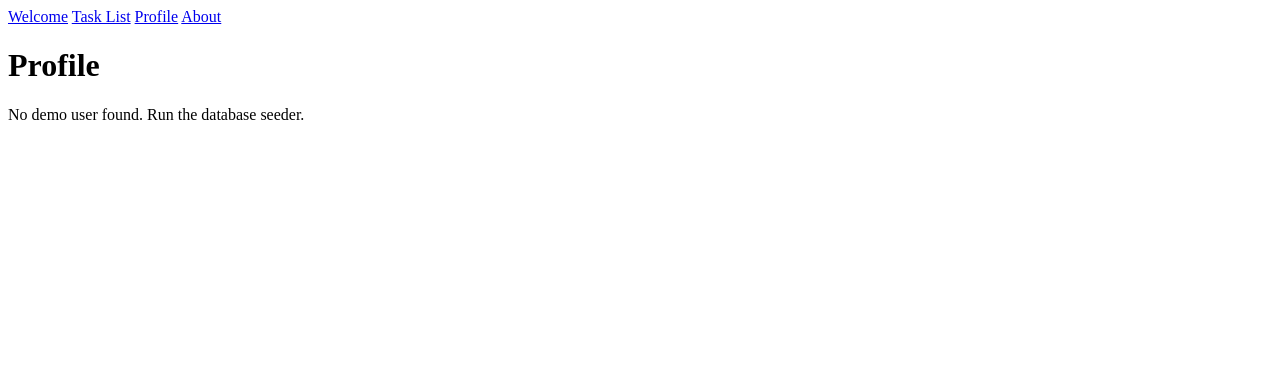
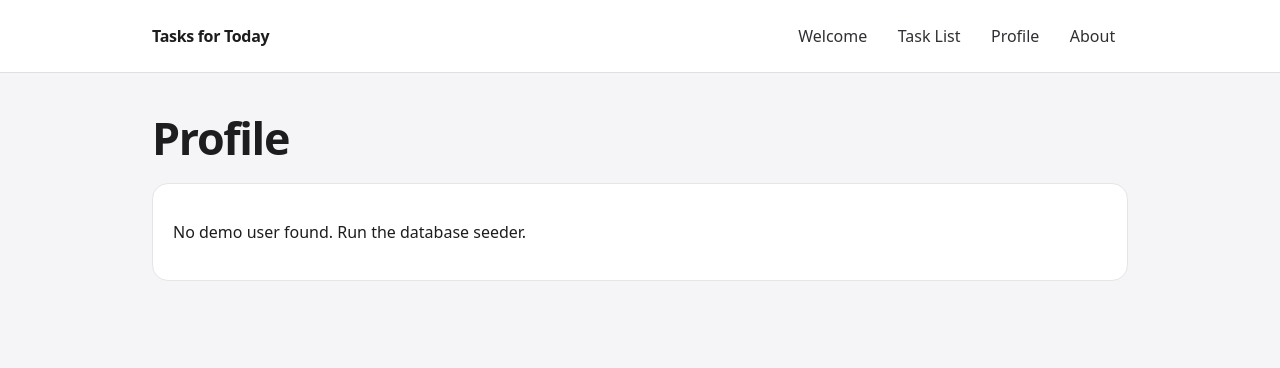
Before and after one commit to bonkval/TSA1g, a CodeIgniter 4 app: the page made by app/Views/pages/profile.php in a window 1280 px wide. Shown: the top 368 px of the page. Run offline with PHP 8.4 and a stand-in for CodeIgniter, Linux system fonts and the light colour scheme; the template is opened without the code that fills it, so the values that code supplies are empty; some libraries are stand-ins or nearby versions.

Commit message:
Update assessments profile and simple styling

```diff
--- a/app/Models/TaskModel.php
+++ b/app/Models/TaskModel.php
@@ -9,7 +9,7 @@ class TaskModel extends Model
     protected $table = 'tasks';
     protected $primaryKey = 'id';
     protected $returnType = 'array';
-    protected $allowedFields = ['title', 'status', 'task_date', 'created_at'];
+    protected $allowedFields = ['title', 'status', 'task_date', 'due_time', 'created_at'];
     protected $useTimestamps = false;
 
     public function forDate(string $date): array
--- a/app/Views/pages/about.php
+++ b/app/Views/pages/about.php
@@ -1,4 +1,6 @@
 <?= view('partials/header', ['title' => $title]) ?>
 <h1>About</h1>
-<p>Tasks for Today Management System was developed by Cedri for the IT0049 Technical Formative Assessment.</p>
+<section class="content-panel">
+    <p>Tasks for Today Management System made by Cedrick Rafael D. Vales on 9/29/2026 :).</p>
+</section>
 <?= view('partials/footer') ?>
--- a/app/Views/pages/profile.php
+++ b/app/Views/pages/profile.php
@@ -1,5 +1,6 @@
 <?= view('partials/header', ['title' => $title]) ?>
 <h1>Profile</h1>
+<section class="content-panel" aria-label="Demo user profile">
 <?php if ($user !== null): ?>
     <dl>
         <dt>Username</dt><dd><?= esc($user['username']) ?></dd>
@@ -10,4 +11,5 @@
 <?php else: ?>
     <p>No demo user found. Run the database seeder.</p>
 <?php endif; ?>
+</section>
 <?= view('partials/footer') ?>
--- a/app/Views/pages/tasks.php
+++ b/app/Views/pages/tasks.php
@@ -1,4 +1,7 @@
 <?= view('partials/header', ['title' => $title]) ?>
 <h1>All Tasks</h1>
-<?= view('partials/task_table', ['tasks' => $tasks]) ?>
+<p>Every assignment, ordered by scheduled date.</p>
+<section class="content-panel" aria-label="All tasks">
+    <?= view('partials/task_table', ['tasks' => $tasks]) ?>
+</section>
 <?= view('partials/footer') ?>
--- a/app/Views/partials/header.php
+++ b/app/Views/partials/header.php
@@ -4,12 +4,18 @@
     <meta charset="utf-8">
     <meta name="viewport" content="width=device-width, initial-scale=1">
     <title><?= esc($title) ?> | Tasks for Today</title>
+    <link rel="stylesheet" href="<?= base_url('css/style.css') ?>">
 </head>
 <body>
+    <header class="site-header">
+        <div class="site-header-inner">
+            <p class="site-name">Tasks for Today</p>
             <nav aria-label="Main navigation">
                 <a href="<?= site_url('/') ?>">Welcome</a>
                 <a href="<?= site_url('tasks') ?>">Task List</a>
                 <a href="<?= site_url('profile') ?>">Profile</a>
                 <a href="<?= site_url('about') ?>">About</a>
             </nav>
+        </div>
+    </header>
     <main>
--- a/app/Views/partials/task_table.php
+++ b/app/Views/partials/task_table.php
@@ -1,14 +1,15 @@
 <?php if ($tasks === []): ?>
     <p>No tasks found.</p>
 <?php else: ?>
-    <table>
-        <thead><tr><th scope="col">Title</th><th scope="col">Status</th><th scope="col">Task date</th></tr></thead>
+    <table class="task-table">
+        <thead><tr><th scope="col">Title</th><th scope="col">Status</th><th scope="col">Task date</th><th scope="col">Due time</th></tr></thead>
         <tbody>
         <?php foreach ($tasks as $task): ?>
             <tr>
                 <td><?= esc($task['title']) ?></td>
                 <td><?= esc($task['status']) ?></td>
                 <td><?= esc($task['task_date']) ?></td>
+                <td><?= $task['due_time'] !== null ? esc(date('g:i A', strtotime($task['due_time']))) : '—' ?></td>
             </tr>
         <?php endforeach; ?>
         </tbody>
--- /dev/null
+++ b/public/css/style.css
@@ -0,0 +1,87 @@
+:root {
+    color-scheme: light;
+    font: 100%/1.5 system-ui, -apple-system, BlinkMacSystemFont, "Segoe UI", sans-serif;
+    color: #1d1d1f;
+    background: #f5f5f7;
+}
+
+* { box-sizing: border-box; }
+
+body { margin: 0; }
+
+.site-header {
+    background: #fff;
+    border-bottom: 1px solid #dedee3;
+}
+
+.site-header-inner {
+    max-width: 64rem;
+    margin: auto;
+    padding: 1rem 1.5rem;
+    display: flex;
+    align-items: center;
+    justify-content: space-between;
+    gap: 1rem;
+    flex-wrap: wrap;
+}
+
+.site-name { margin: 0; font-weight: 700; letter-spacing: -0.02em; }
+
+nav { display: flex; gap: .3rem; flex-wrap: wrap; }
+
+nav a {
+    display: inline-block;
+    padding: .5rem .8rem;
+    border-radius: .6rem;
+    color: #303034;
+    text-decoration: none;
+}
+
+nav a:hover, nav a:focus-visible { background: #eeeef1; }
+
+a:focus-visible { outline: 2px solid #0066cc; outline-offset: 2px; }
+
+main {
+    max-width: 64rem;
+    margin: 2.5rem auto;
+    padding: 0 1.5rem 3rem;
+}
+
+h1 {
+    margin: 0 0 .5rem;
+    font-size: clamp(2rem, 4vw, 2.8rem);
+    line-height: 1.12;
+    letter-spacing: -.03em;
+}
+
+h2 { font-size: 1.2rem; letter-spacing: -.015em; }
+
+main > p { color: #55555b; margin-top: .4rem; }
+
+.date-group, .content-panel {
+    background: #fff;
+    border: 1px solid #e5e5e8;
+    border-radius: 1rem;
+    padding: 1.25rem;
+    margin-top: 1.25rem;
+}
+
+.date-group h2 { margin: 0 0 .75rem; }
+
+.task-table { width: 100%; border-collapse: collapse; text-align: left; }
+
+.task-table th, .task-table td { padding: .75rem .5rem; border-bottom: 1px solid #ececef; }
+.task-table tr:last-child td { border-bottom: 0; }
+.task-table th { font-size: .85rem; color: #5d5d65; font-weight: 600; }
+.task-table td:first-child { font-weight: 500; }
+
+dl { display: grid; grid-template-columns: minmax(6rem, 9rem) 1fr; gap: .8rem 1rem; }
+dt { color: #62626a; }
+dd { margin: 0; overflow-wrap: anywhere; }
+
+@media (max-width: 40rem) {
+    main { margin-top: 1.75rem; }
+    .site-header-inner { align-items: flex-start; }
+    .task-table { font-size: .9rem; }
+    .task-table th, .task-table td { padding: .7rem .3rem; }
+}
```
Also changed, not shown: app/Controllers/Pages.php (+6 -1 lines), app/Database/Migrations/2026-09-29-000002_AddDueTimeToTasks.php (added, +20 -0 lines), app/Database/Seeds/DemoSeeder.php (+47 -21 lines), app/Views/pages/welcome.php (+11 -2 lines), README.md. Lines whose indentation alone changed are shown as unchanged.
